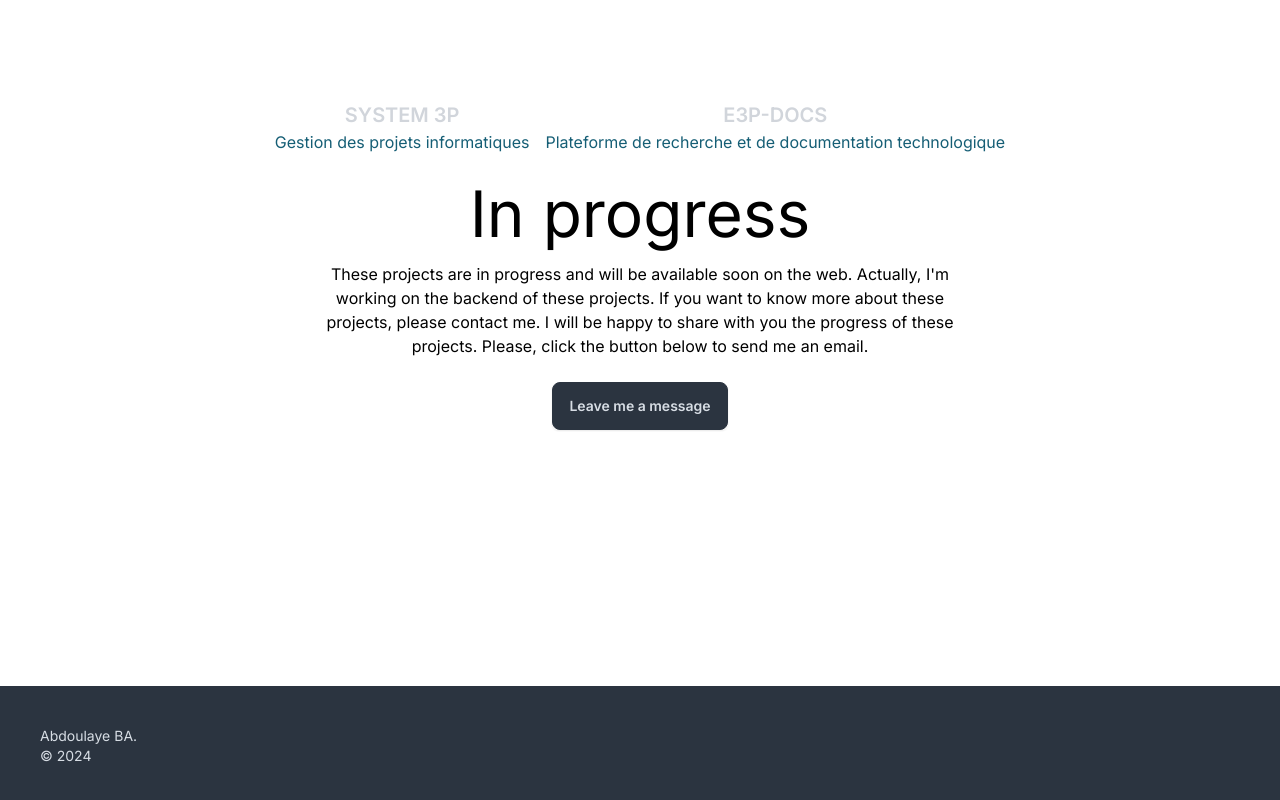
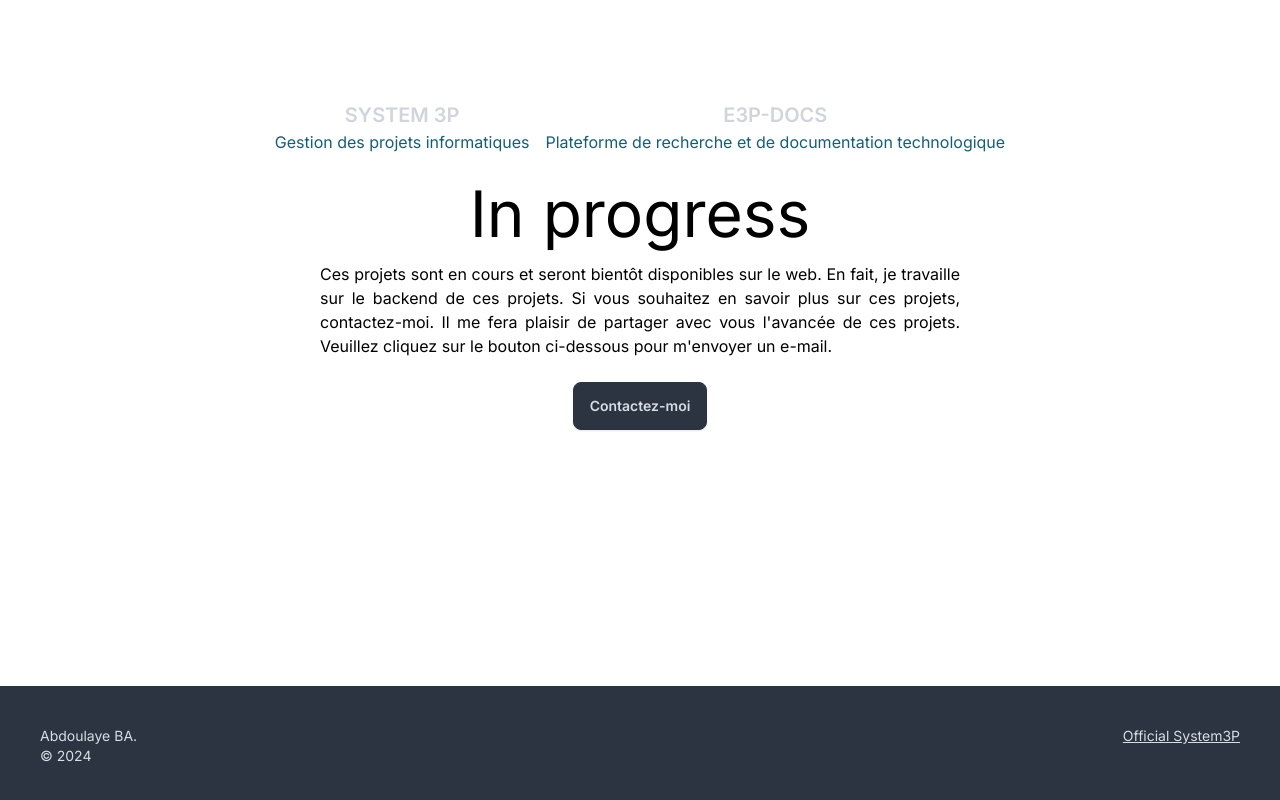
Before and after one commit to evilbas/portfolio, a Next.js app: page /projects in a window 1280 px wide. Shown: the part 222-1022 px from the top of the page. Built offline with nearby package versions, Linux system fonts and the light colour scheme; what tailwindcss-animated would draw is missing.

Commit message:
Update Portfolio -> Add Video and update Skills Page (Skill Tech)

```diff
--- a/app/components/profile-desc.tsx
+++ b/app/components/profile-desc.tsx
@@ -22,20 +22,21 @@ const ProfileDescPage = () => {
               className="relative bottom-2 inline text-3xl"
               fill="yellow"
             />
-            Développeur Full Stack, spécialisé en Spring Boot et Java pour le
-            backend, et en Angular et React pour le frontend. Compétent en
-            JavaScript et Typescript, je crée des applications robustes et
-            performantes. Passionné par l&apos;amélioration continue et la
-            collaboration efficace en équipe, je suis capable de transformer des
-            exigences complexes en solutions intuitives et fonctionnelles, avec
-            une attention particulière aux détails et à l&apos;expérience
-            utilisateur.
+            <b>Développeur Full Stack</b>, spécialisé en développement backend
+            avec Java, C#/.NET et Python, et frontend avec Angular et React.
+            Avec une maîtrise approfondie des frameworks modernes et des
+            technologies comme JavaScript et TypeScript, je conçois des
+            applications robustes, performantes et évolutives. Passionné par
+            l'amélioration continue et la collaboration en équipe, je transforme
+            des exigences complexes en solutions intuitives et orientées
+            utilisateur, tout en assurant une grande attention aux détails et à
+            l'expérience utilisateur.
             <RiDoubleQuotesL
               className="relative -bottom-2 inline rotate-180 text-3xl"
               fill="yellow"
             />
             <span>
-              <Link className="btn btn-sm btn-info" href="#contact">
+              <Link className="btn btn-sm btn-info" href="/contact">
                 Me contacter
               </Link>
             </span>
--- a/app/contact/page.tsx
+++ b/app/contact/page.tsx
@@ -44,13 +44,13 @@ const ContactsPage = () => {
       </div>
 
       <div className="mt-10 flex gap-10 items-center justify-center">
-        <a href="/cv" className="hover:text-cyan-800">
+        <a href="/cv" className="btn hover:text-cyan-800">
           Voir CV
         </a>
         <a
           href="files/abdoulaye_ba_cv.pdf"
           download="Abdoulaye BA CV.pdf"
-          className="hover:text-cyan-800"
+          className="btn hover:text-cyan-800"
         >
           Télécharger CV
         </a>
--- a/app/footer/page.tsx
+++ b/app/footer/page.tsx
@@ -2,12 +2,23 @@ const FooterPage = () => {
   return (
     <>
       <footer className="footer p-10 bg-neutral text-neutral-content">
+        <div className="flex justify-between w-full">
           <aside>
             <p>
               Abdoulaye BA.
               <br />© 2024
             </p>
           </aside>
+          <div>
+            <a
+              target="_blank"
+              href="https://www.system3p.online"
+              className="link hover:text-cyan-200"
+            >
+              Official System3P
+            </a>
+          </div>
+        </div>
       </footer>
     </>
   );
--- a/app/globals.css
+++ b/app/globals.css
@@ -27,7 +27,7 @@ body {
 }
 
 .polyg {
-  clip-path: polygon(0% 0%, 100% 0%, 100% 99%, 0% 100%);
+  clip-path: polygon(0% 0%, 100% 0%, 100% 100%, 0% 100%);
 }
 
 .zin {
--- a/app/page.tsx
+++ b/app/page.tsx
@@ -12,13 +12,13 @@ export default function Home() {
 
       <h3 className="text-2xl text-center"></h3>
 
-      <div className="-z-10">
+      {/* <div className="-z-10">
         <ExperiencesPage />
         <SkillsPage />
         <EducationPage />
         <ProjectsPage />
         <ContactsPage />
-      </div>
+      </div> */}
     </div>
   );
 }
--- a/app/projects/page.tsx
+++ b/app/projects/page.tsx
@@ -41,17 +41,17 @@ const ProjectsPage = () => {
 
       <div className="mt-3 text-center">
         <h3 className="text-6xl">In progress</h3>
-        <p className="md:mx-40">
-          These projects are in progress and will be available soon on the web.
-          Actually, I&apos;m working on the backend of these projects. If you
-          want to know more about these projects, please contact me. I will be
-          happy to share with you the progress of these projects. Please, click
-          the button below to send me an email.
+        <p className="md:mx-40 text-justify">
+          Ces projets sont en cours et seront bientôt disponibles sur le web. En
+          fait, je travaille sur le backend de ces projets. Si vous souhaitez en
+          savoir plus sur ces projets, contactez-moi. Il me fera plaisir de
+          partager avec vous l&apos;avancée de ces projets. Veuillez cliquez sur
+          le bouton ci-dessous pour m&apos;envoyer un e-mail.
         </p>
         <div className="flex justify-center mt-6">
           <span className="inline-flex rounded-md shadow-sm">
             <Link className="btn btn-neutral" href="/contact">
-              Leave me a message
+              Contactez-moi
             </Link>
           </span>
         </div>
--- a/app/skills/page.tsx
+++ b/app/skills/page.tsx
@@ -4,13 +4,13 @@ import SkillItem from "../components/skill-item";
 
 const SkillsPage = () => {
   return (
-    <div id="skills mb-10" className="bg-gray-100 min-h-screen">
+    <div id="skills mb-10" className="min-h-screen">
       <h1 className="py-5 text-4xl font-bold text-cyan-800 text-center">
         Skills
       </h1>
       <br />
       <div className="lg:w-8/12 m-auto ">
-        <TIIconsPages color="" size={6} />
+        <TIIconsPages color="dodgerblue" size={6} />
 
         <div className="mx-20 md:mx-0 flex flex-col gap-5 md:flex-row justify-around mt-20">
           <div>
```
Lines whose indentation alone changed are shown as unchanged.
